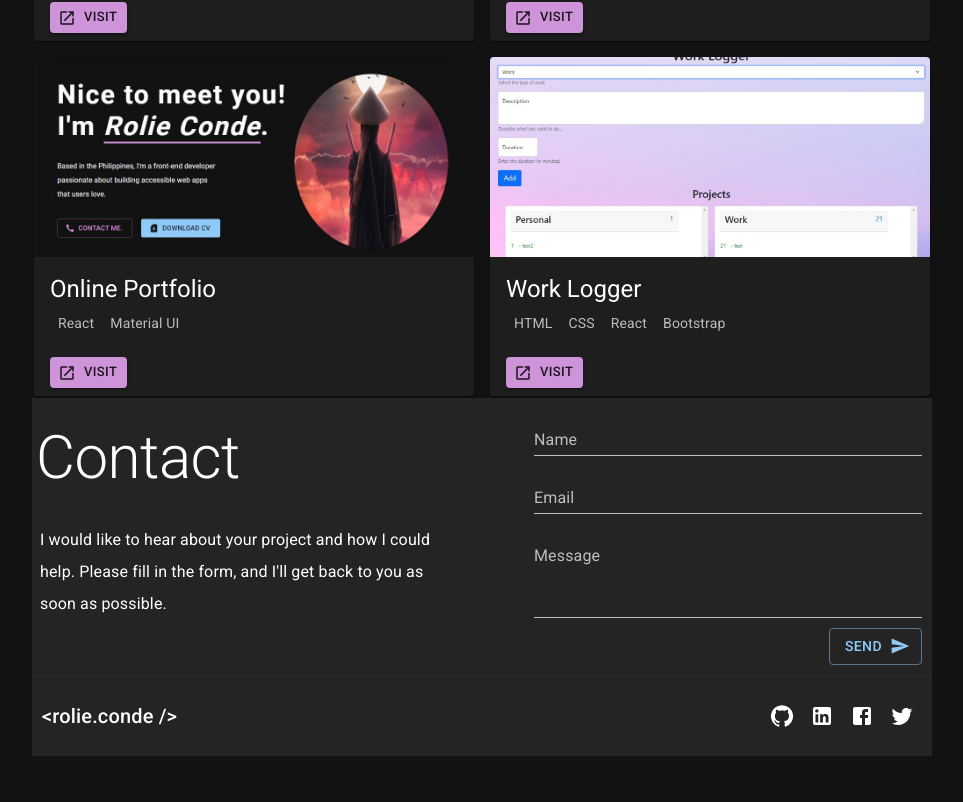
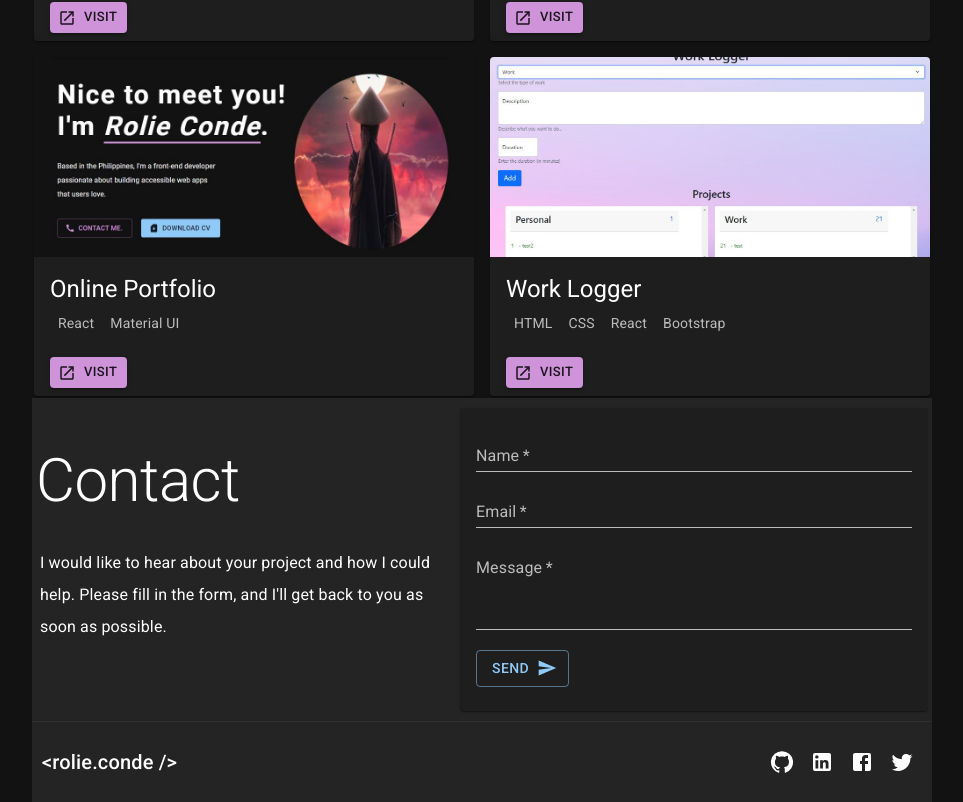
Before and after one commit to agentxyz999/portfolio-mui, a React (Create React App) app: page / in a window 1280 px wide. Shown: the part 1248-2050 px from the top of the page, without its empty margins (158-1121 px from the left). Before the commit the page ends 2004 px from the top, so only its background shows below. Built offline with nearby package versions, Linux system fonts and the light colour scheme.

Commit message:
Made function using useRef to navigate to Contacts component

```diff
--- a/src/App.js
+++ b/src/App.js
@@ -1,4 +1,5 @@
 import * as React from "react";
+import { useRef } from "react";
 import { CssBaseline, Stack, Divider } from "@mui/material";
 import { ThemeProvider, createTheme } from "@mui/material/styles";
 
@@ -15,12 +16,19 @@ const App = () => {
       mode: "dark",
     },
   });
+  const contact = useRef(null);
+  //method to scroll to specific section
+  const scrollToSection = (elementRef) => {
+    window.scrollTo({
+      top: elementRef.current.offsetTop,
+      behavior: "smooth",
+    });
+  };
   return (
     <ThemeProvider theme={darkTheme}>
       <Stack
         sx={{
           width: "900px",
-          // outline: "1px dashed gray",
           justifyContent: "center",
           margin: "auto",
         }}
@@ -28,11 +36,13 @@ const App = () => {
         {/* reset CSS using CssBaseline */}
         <CssBaseline />
         <Header />
-        <About />
+        <About scrollToSection={scrollToSection} contact={contact} />
         <Divider textAlign="left">Skills</Divider>
         <Skills />
-        <Projects />
-        <Contact />
+        <Projects scrollToSection={scrollToSection} contact={contact} />
+        <div ref={contact}>
+          <Contact />
+        </div>
         <Divider />
         <Footer />
       </Stack>
--- a/src/components/About.jsx
+++ b/src/components/About.jsx
@@ -4,7 +4,7 @@ import CallIcon from "@mui/icons-material/Call";
 import SimCardDownloadIcon from "@mui/icons-material/SimCardDownload";
 import avatar from "../assets/avatar.jpg";
 
-const About = () => {
+const About = ({ scrollToSection, contact }) => {
   const handleDownload = () => {
     console.log("Download");
     window.open(
@@ -49,6 +49,7 @@ const About = () => {
             size="large"
             startIcon={<CallIcon />}
             sx={{ maxWidth: "180px" }}
+            onClick={() => scrollToSection(contact)} //from App.js
           >
             Contact me.
           </Button>
--- a/src/components/Contact.jsx
+++ b/src/components/Contact.jsx
@@ -1,8 +1,20 @@
 import React from "react";
-import { Box, Button, Typography, TextField } from "@mui/material";
+import {
+  Box,
+  Button,
+  Typography,
+  TextField,
+  Grid,
+  Card,
+  CardContent,
+} from "@mui/material";
 import SendIcon from "@mui/icons-material/Send";
 
 const Contact = () => {
+  const handleSubmit = (e) => {
+    e.preventDefault();
+    alert("Submitted");
+  };
   return (
     <Box
       sx={{
@@ -30,35 +42,53 @@ const Contact = () => {
         </Typography>
       </Box>
       {/* Form */}
-      <Box
-        component="form"
-        noValidate
-        autoComplete="off"
-        sx={{
-          display: "flex",
-          flexDirection: "column",
-          minWidth: "400px",
-          padding: "0 6px",
-          gap: "10px",
-        }}
-      >
-        <TextField id="name" label="Name" variant="standard" />
-        <TextField id="email" label="Email" variant="standard" />
+      <Card>
+        <CardContent>
+          <form onSubmit={handleSubmit}>
+            <Grid container spacing={1}>
+              <Grid xs={12} item>
+                <TextField
+                  id="name"
+                  label="Name"
+                  variant="standard"
+                  fullWidth
+                  required
+                />
+              </Grid>
+              <Grid xs={12} item>
+                <TextField
+                  id="email"
+                  label="Email"
+                  variant="standard"
+                  fullWidth
+                  required
+                />
+              </Grid>
+              <Grid xs={12} item>
                 <TextField
                   id="message"
                   label="Message"
                   variant="standard"
                   multiline
                   rows={3}
+                  fullWidth
+                  required
                 />
+              </Grid>
+              <Grid xs={12} item>
                 <Button
-          sx={{ alignSelf: "flex-end" }}
+                  sx={{ marginTop: "12px" }}
                   variant="outlined"
                   endIcon={<SendIcon />}
+                  type="submit"
                 >
                   Send
                 </Button>
-      </Box>
+              </Grid>
+            </Grid>
+          </form>
+        </CardContent>
+      </Card>
     </Box>
   );
 };
--- a/src/components/Projects.jsx
+++ b/src/components/Projects.jsx
@@ -17,7 +17,7 @@ import weather from "../assets/weather.JPG";
 import portfolio from "../assets/portfolio.JPG";
 import logger from "../assets/logger.JPG";
 
-const Projects = () => {
+const Projects = ({ scrollToSection, contact }) => {
   const projects = [
     {
       id: 1,
@@ -64,6 +64,7 @@ const Projects = () => {
           size="medium"
           startIcon={<CallIcon />}
           sx={{ maxWidth: "180px", maxHeight: "40px" }}
+          onClick={() => scrollToSection(contact)} //from App.js
         >
           Contact me.
         </Button>
```
Lines whose indentation alone changed are shown as unchanged.
